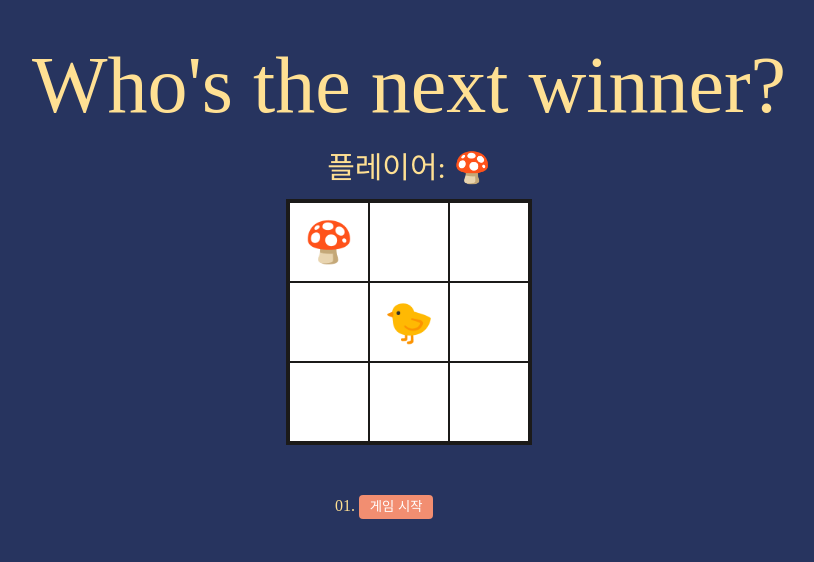
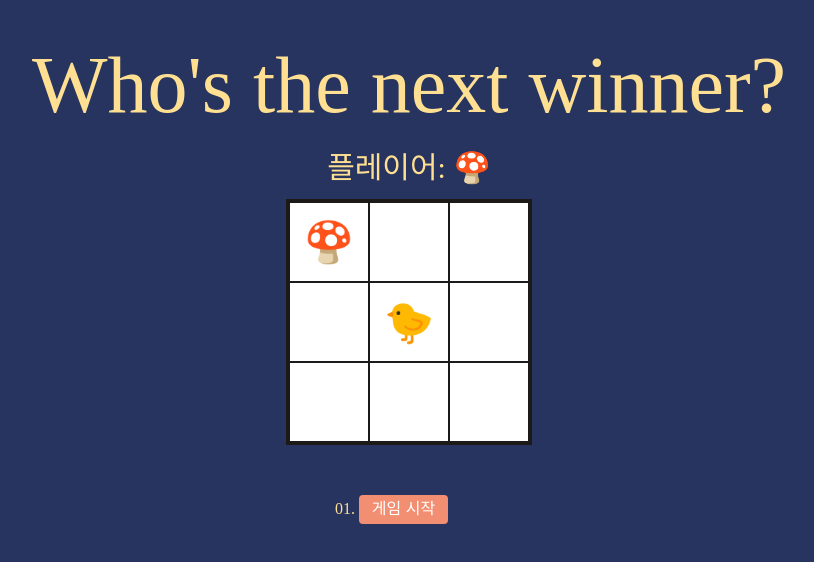
Before and after one commit to hammadam/react-homework, a React (Vite) app in the folder 04-tic-tac-toe-game/: page / in a window 1280 px wide. Shown: the top 562 px of the page, without its empty margins (231-1045 px from the left). Built offline with nearby package versions, Linux system fonts and the light colour scheme.

Commit message:
modify: 다시 한 번! "틱택토 게임" 만들기 스타일 오타 수정 및 버튼 폰트사이즈 확대

```diff
--- a/04-tic-tac-toe-game/src/styles/History.css
+++ b/04-tic-tac-toe-game/src/styles/History.css
@@ -5,7 +5,7 @@
   ol{
     display:flex;
     flex-flow:column;
-    gat:8px;
+    gap:8px;
     margin:0;
     padding-left:0;
   }
@@ -20,6 +20,7 @@
     border:0;
     border-radius:4px;
     padding:0.4em 0.8em;
+    font-size: 16px;
 
     &:hover:not(:disabled){
       background-color:var(--secondary-color);
```
